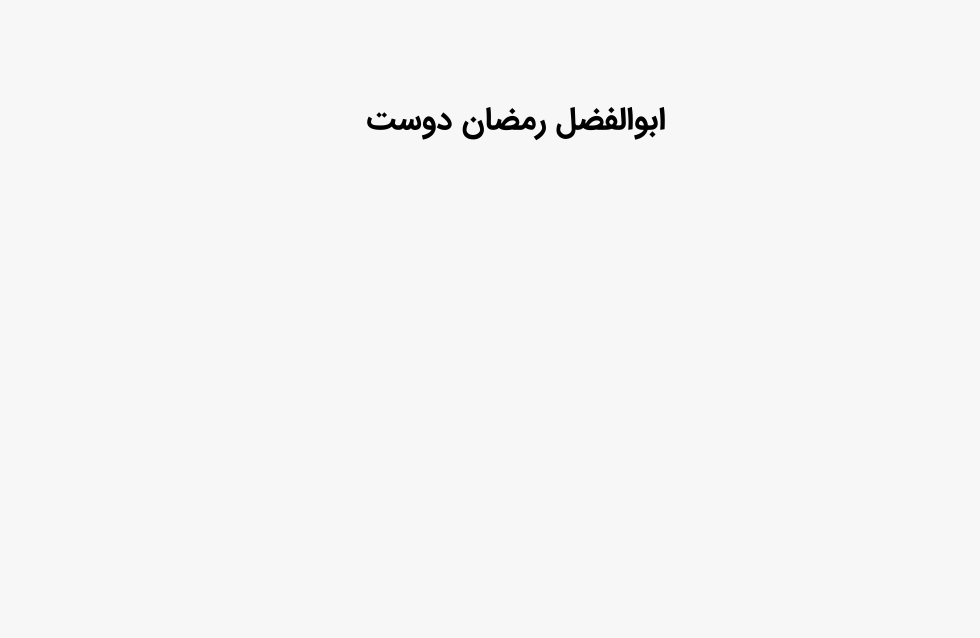
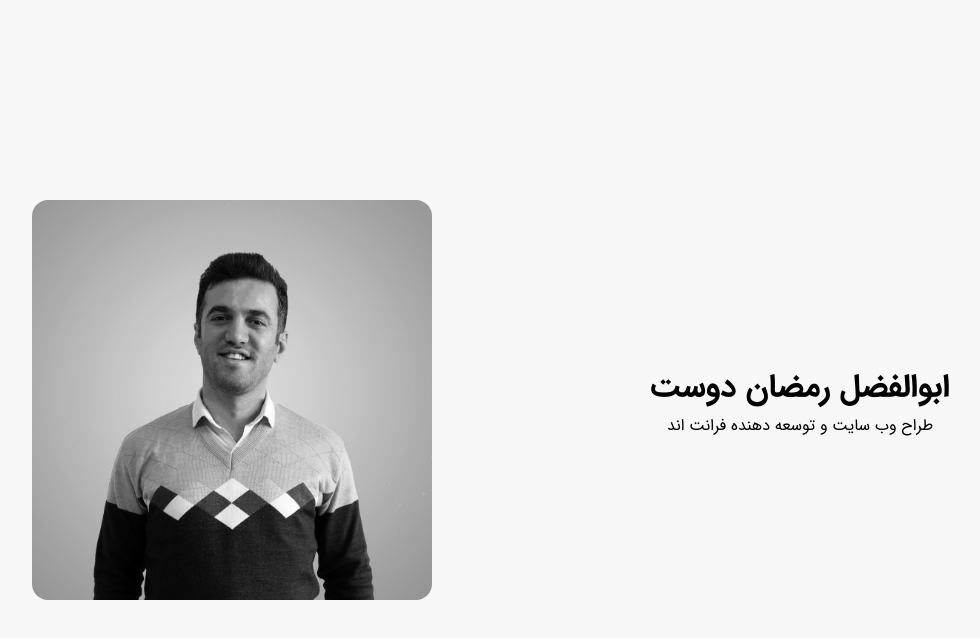
Before and after one commit to ramezandoust/ramezandoust-portfolio, a Next.js app: page / in a window 1280 px wide. Shown: the top 638 px of the page, without its empty margins (124-1104 px from the left). Built offline with nearby package versions, Linux system fonts and the light colour scheme.

Commit message:
design main page

```diff
--- a/src/app/page.js
+++ b/src/app/page.js
@@ -4,7 +4,16 @@ import styles from "./page.module.scss";
 export default function Home() {
   return (
     <main className={styles.main}>
-      <h1>ابوالفضل رمضان دوست</h1>
+      <div className={styles.row}>
+        <div className={styles.col}>
+          <Image className={styles.mypic} src="/ramezandoust.jpeg" alt="ramezandoust" width={400} height={400} />
+        </div>
+
+        <div className={styles.col}>
+          <h1>ابوالفضل رمضان دوست</h1>
+          <p>طراح وب سایت و توسعه دهنده فرانت اند</p>
+        </div>
+      </div>
     </main>
   );
 }
--- a/src/app/page.module.scss
+++ b/src/app/page.module.scss
@@ -1,13 +1,39 @@
 .main {
   display: flex;
   flex-direction: column;
-  justify-content: space-between;
+  justify-content: center;
   align-items: center;
-  padding: 6rem;
-  min-height: 100vh;
+
+  .row {
+    display: flex;
+    flex-direction: row;
+    justify-content: center;
+    align-items: center;
+    column-gap: 3rem;
+    padding: 6rem;
+    width: 100%;
+    min-height: 100vh;
+  }
+  .col {
+    width: 50%;
+    display: flex;
+    align-items: center;
+    justify-content: center;
+    flex-direction: column;
+  }
+
+  .mypic {
+    border-radius: 1rem;
+    cursor: pointer;
+    filter: grayscale(1);
+    transition: all 0.3s;
+  }
 }
 /* Enable hover only on non-touch devices */
 @media (hover: hover) and (pointer: fine) {
+  .mypic:hover {
+    filter: none;
+  }
 }
 
 @media (prefers-color-scheme: dark) {
```
